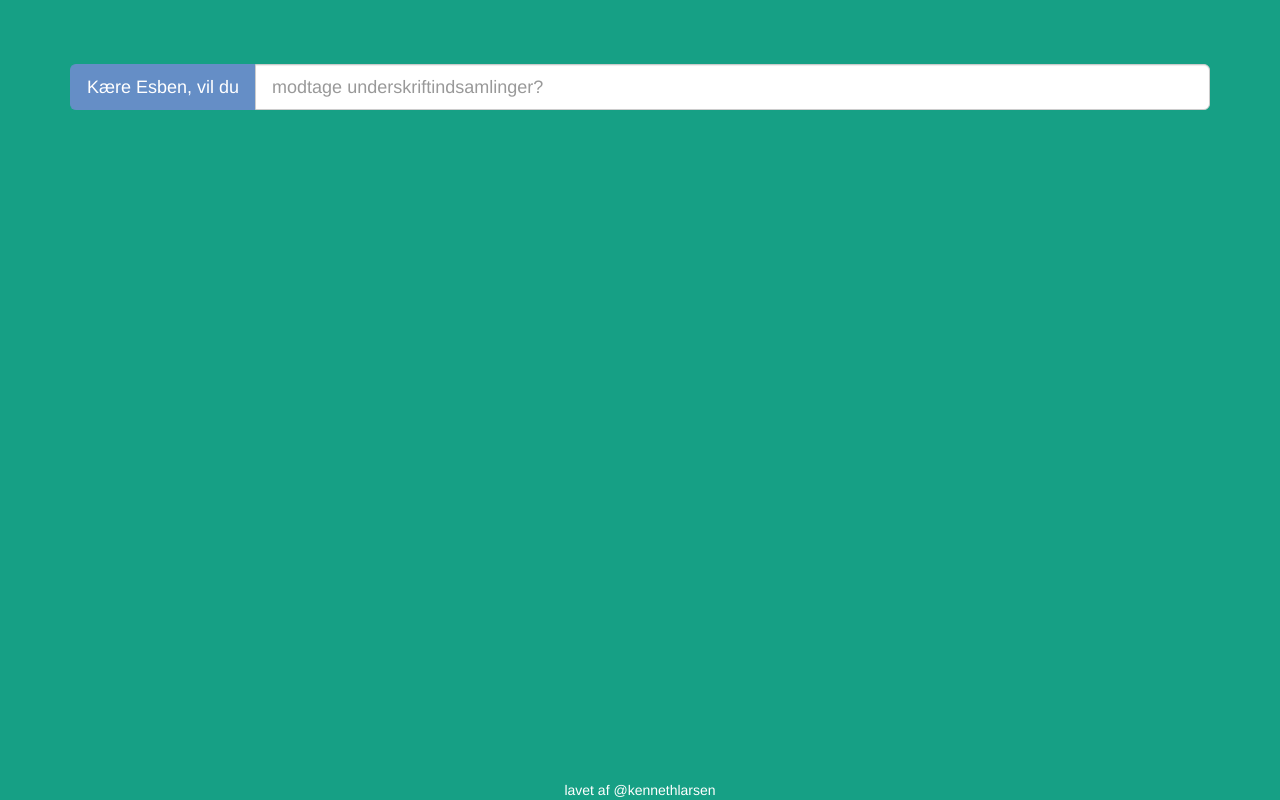
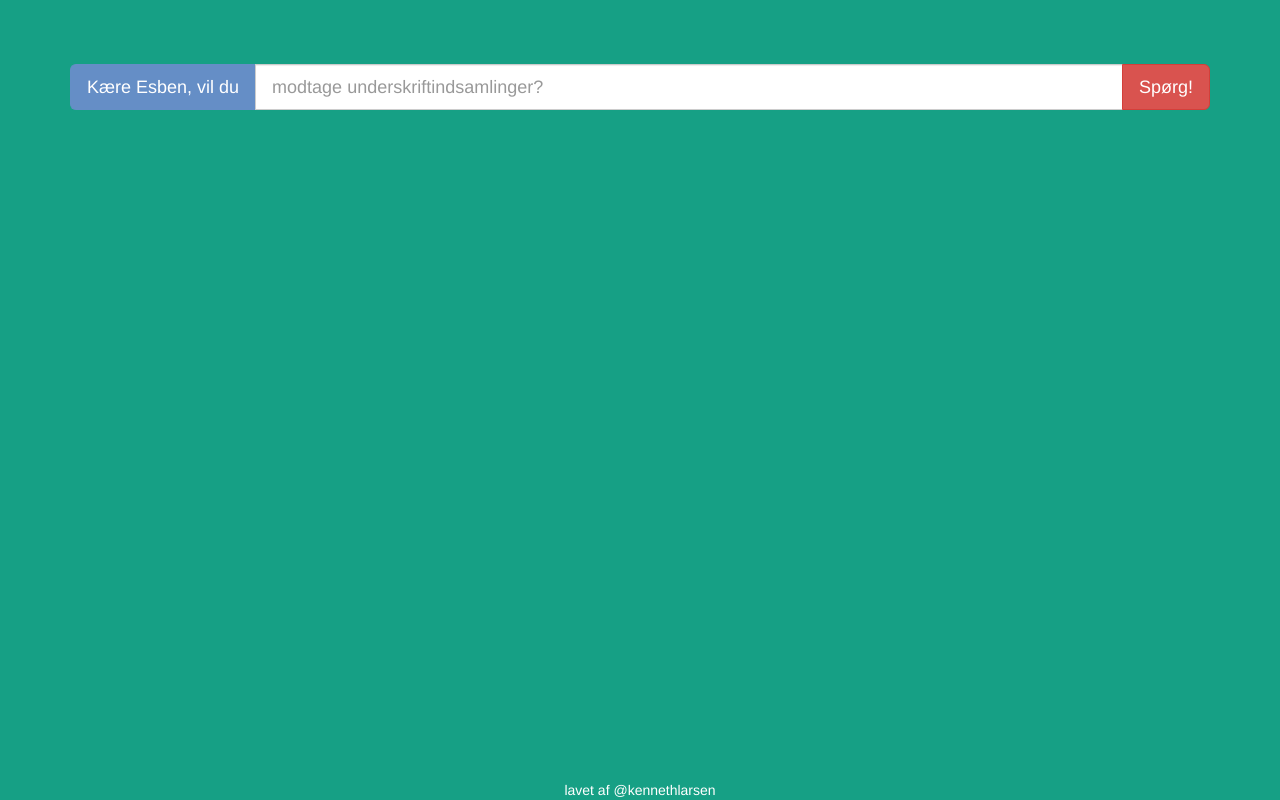
Before and after one commit to kennethlarsen/hvad-vil-esben, a plain HTML site: page index.html in a window 1280 px wide. Drawn offline with nearby package versions, Linux system fonts and the light colour scheme.

Commit message:
Added button!

```diff
--- a/esben.js
+++ b/esben.js
@@ -1,6 +1,10 @@
 function esben() {
-  $('.svar').html('<img src="img/esben2.jpg"/>');
+    $('.svar').html('<img src="img/esben2.jpg"/>');
 }
+
+$("#btnAsk").click(function () {
+    esben();
+});
 
 $(".input-group").keyup(function(event){
     if(event.keyCode == 13){
--- a/index.html
+++ b/index.html
@@ -14,12 +14,16 @@
         <div class="input-group input-group-lg">
             <span class="input-group-addon" id="sizing-addon1">Kære Esben, vil du</span>
             <input type="text" class="form-control" placeholder="modtage underskriftindsamlinger?" aria-describedby="sizing-addon1">
+            <span class="input-group-btn">
+                <button class="btn btn-danger" id="btnAsk" type="button">Spørg!</button>
+            </span>
         </div>
+
+
         <div class="svar"></div>
         <div class="footer navbar-fixed-bottom"><center><a href="https://twitter.com/kennethlarsen">lavet af @kennethlarsen</a></div>
     </div>
-  <script
-  src="https://code.jquery.com/jquery-3.1.1.min.js"
+    <script src="https://code.jquery.com/jquery-3.1.1.min.js"
             integrity="sha256-hVVnYaiADRTO2PzUGmuLJr8BLUSjGIZsDYGmIJLv2b8="
             crossorigin="anonymous"></script>
     <script src="esben.js"></script>
```
Lines whose indentation alone changed are shown as unchanged.
